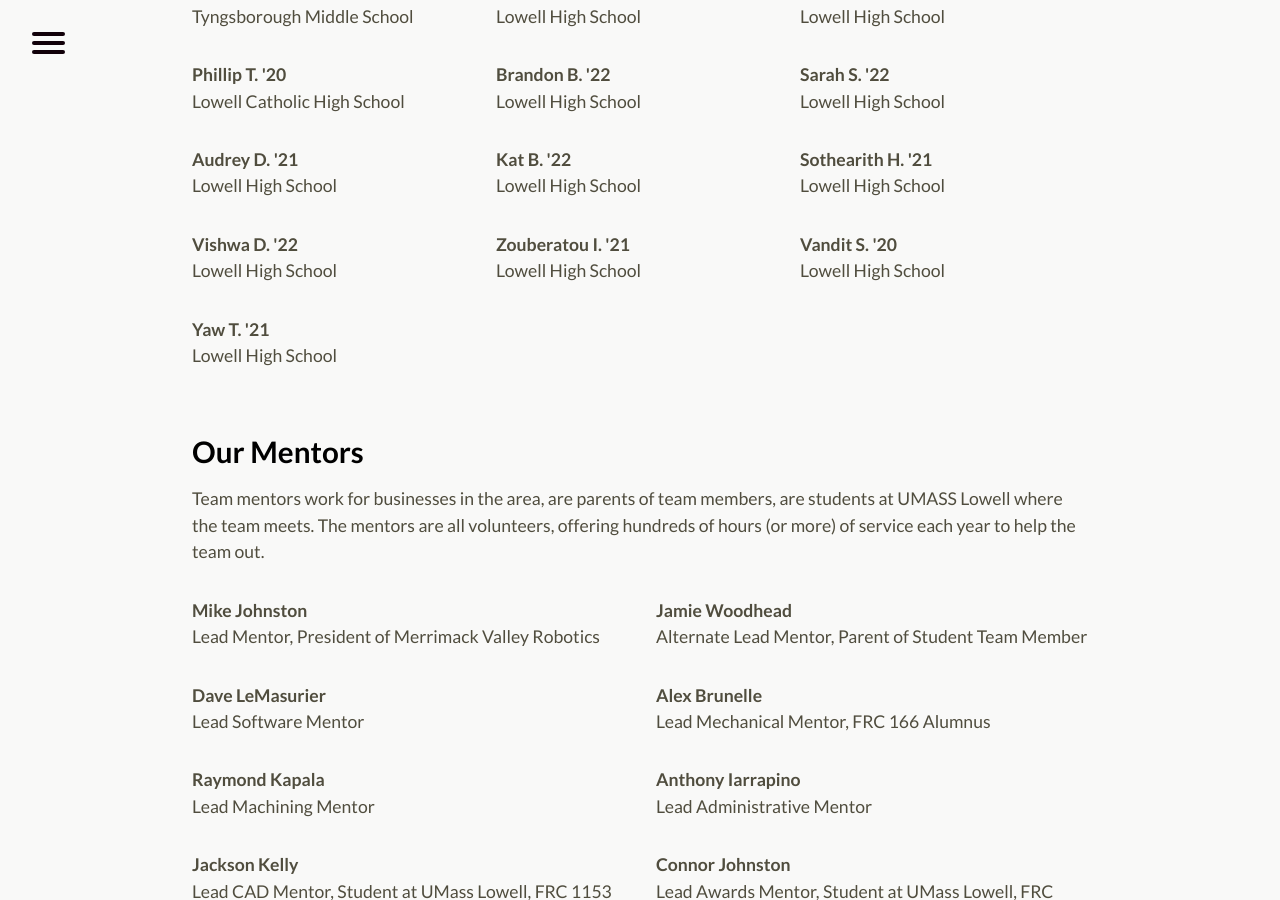
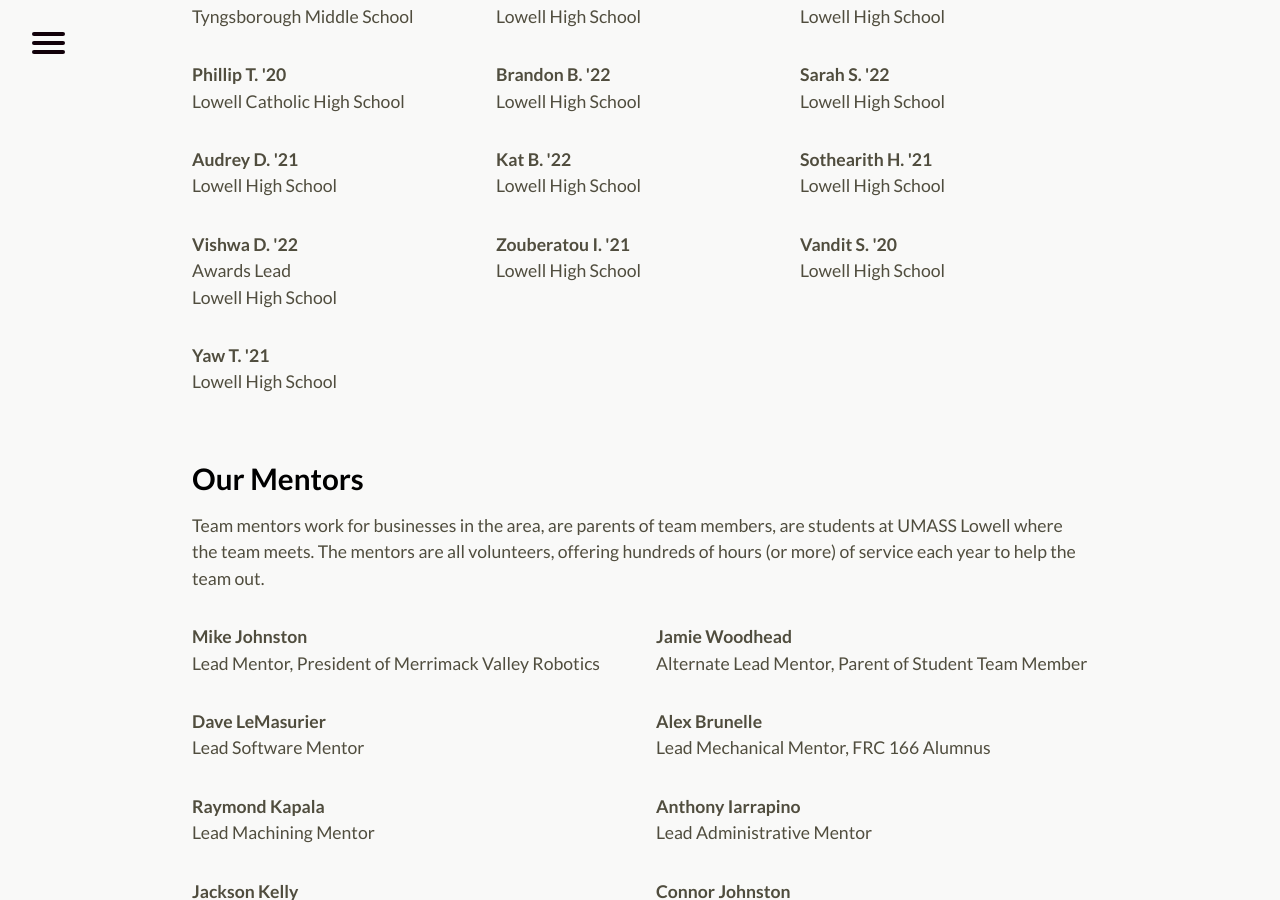
Before and after one commit to perSEVERE-5962/frc5962, a Jekyll site: the page built from about.md, in a window 1280 px wide and 900 px high, scrolled down 2025 px. Built offline with Jekyll 4.4.1, drawn with Linux system fonts in a browser that asks for light colours.

Commit message:
Updated Vishwa D

```diff
--- a/_students/vishwa-d.markdown
+++ b/_students/vishwa-d.markdown
@@ -1,6 +1,7 @@
 ---
 title: Vishwa D.
 date: 2019-04-26 13:44:00 Z
+role: Awards Lead
 grad-year: 2022
 order-number: 254
 school: Lowell High School
```
